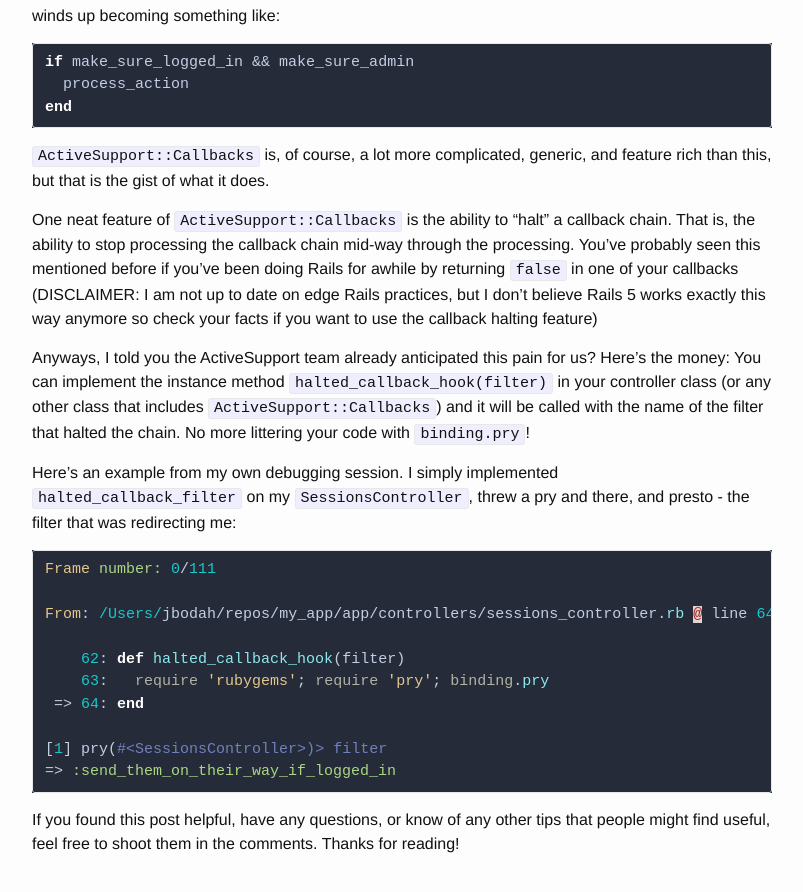
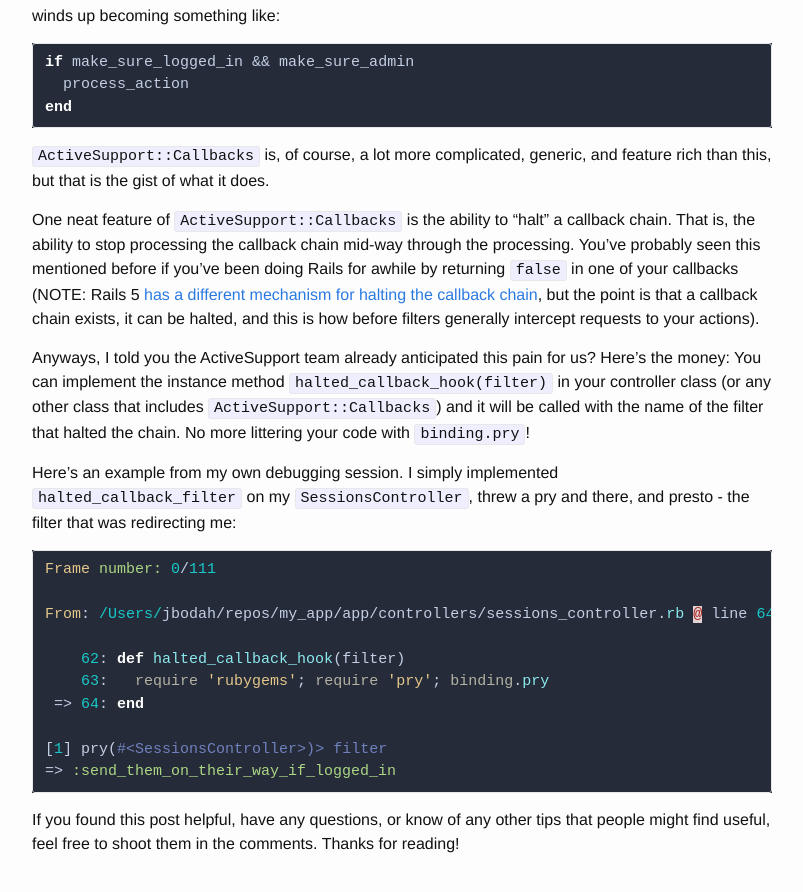
Before and after one commit to jbodah/jbodah.github.io, a Jekyll site: the page built from _posts/2017-09-25-howto-figure-out-which-beforefilter-handled-your-request-in-your-rails-controllers.md, in a window 1280 px wide and 900 px high, scrolled down 810 px. Shown: the top 892 px of the window, without its empty margins (238-1041 px from the left). Built offline with Jekyll 4.4.1, drawn with Linux system fonts in a browser that asks for light colours; Markdown is read by kramdown in place of the engine named in the settings; comment, search, counter and statistics services are not loaded.

Commit message:
update before_filters post

```diff
--- a/_posts/2017-09-25-howto-figure-out-which-beforefilter-handled-your-request-in-your-rails-controllers.md
+++ b/_posts/2017-09-25-howto-figure-out-which-beforefilter-handled-your-request-in-your-rails-controllers.md
@@ -44,8 +44,8 @@ of what it does.
 One neat feature of `ActiveSupport::Callbacks` is the ability to "halt" a callback chain.
 That is, the ability to stop processing the callback chain mid-way through the processing.
 You've probably seen this mentioned before if you've been doing Rails for awhile by returning `false` in one of your callbacks
-(DISCLAIMER: I am not up to date on edge Rails practices, but I don't believe Rails 5 works exactly this way anymore so check your facts if
-you want to use the callback halting feature)
+(NOTE: Rails 5 [has a different mechanism for halting the callback chain](http://guides.rubyonrails.org/active_record_callbacks.html#halting-execution), but the point is that
+a callback chain exists, it can be halted, and this is how before filters generally intercept requests to your actions).
 
 Anyways, I told you the ActiveSupport team already anticipated this pain for us? Here's the money:
 You can implement the instance method `halted_callback_hook(filter)` in your controller class (or any other class that includes `ActiveSupport::Callbacks`)
```
